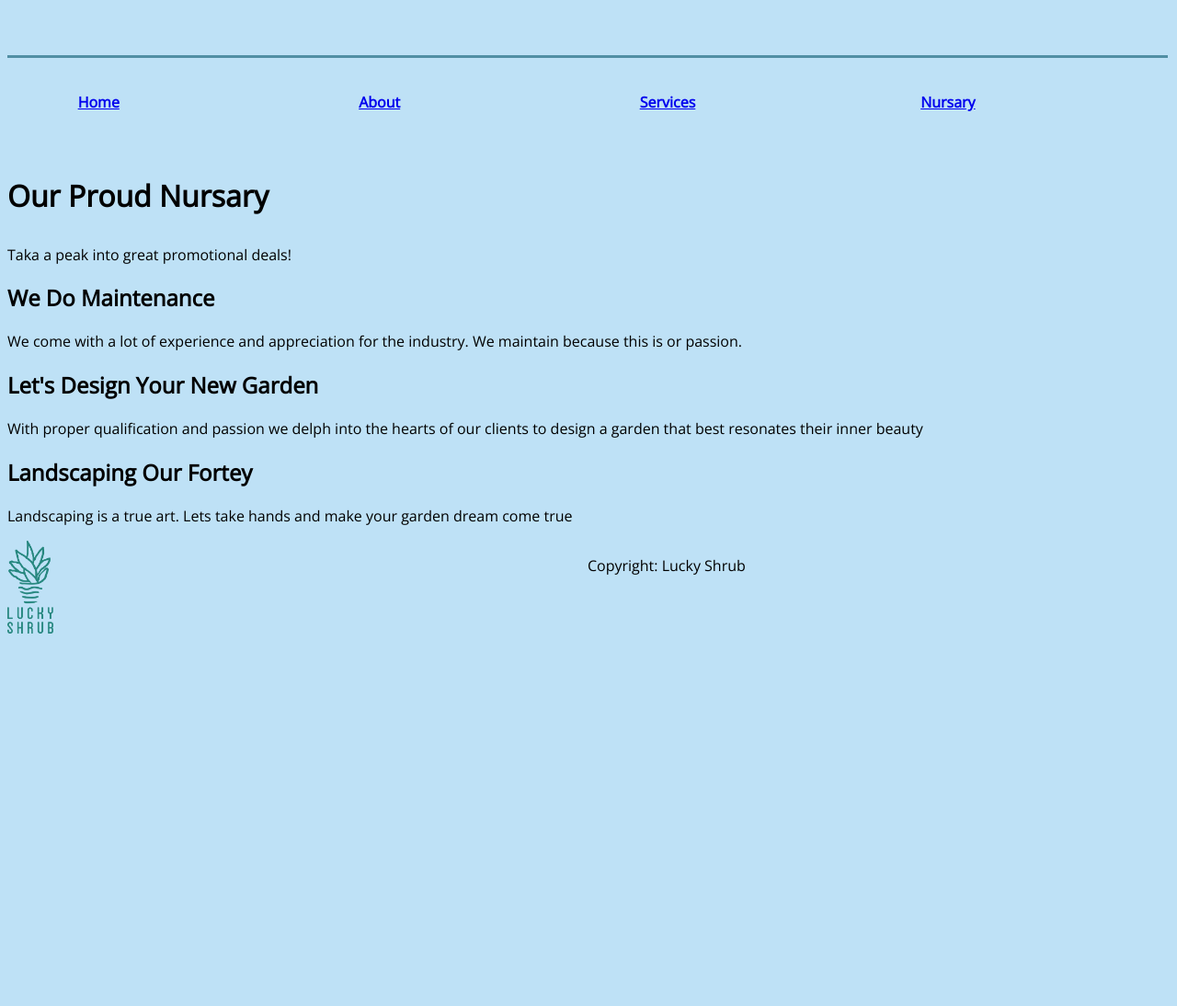
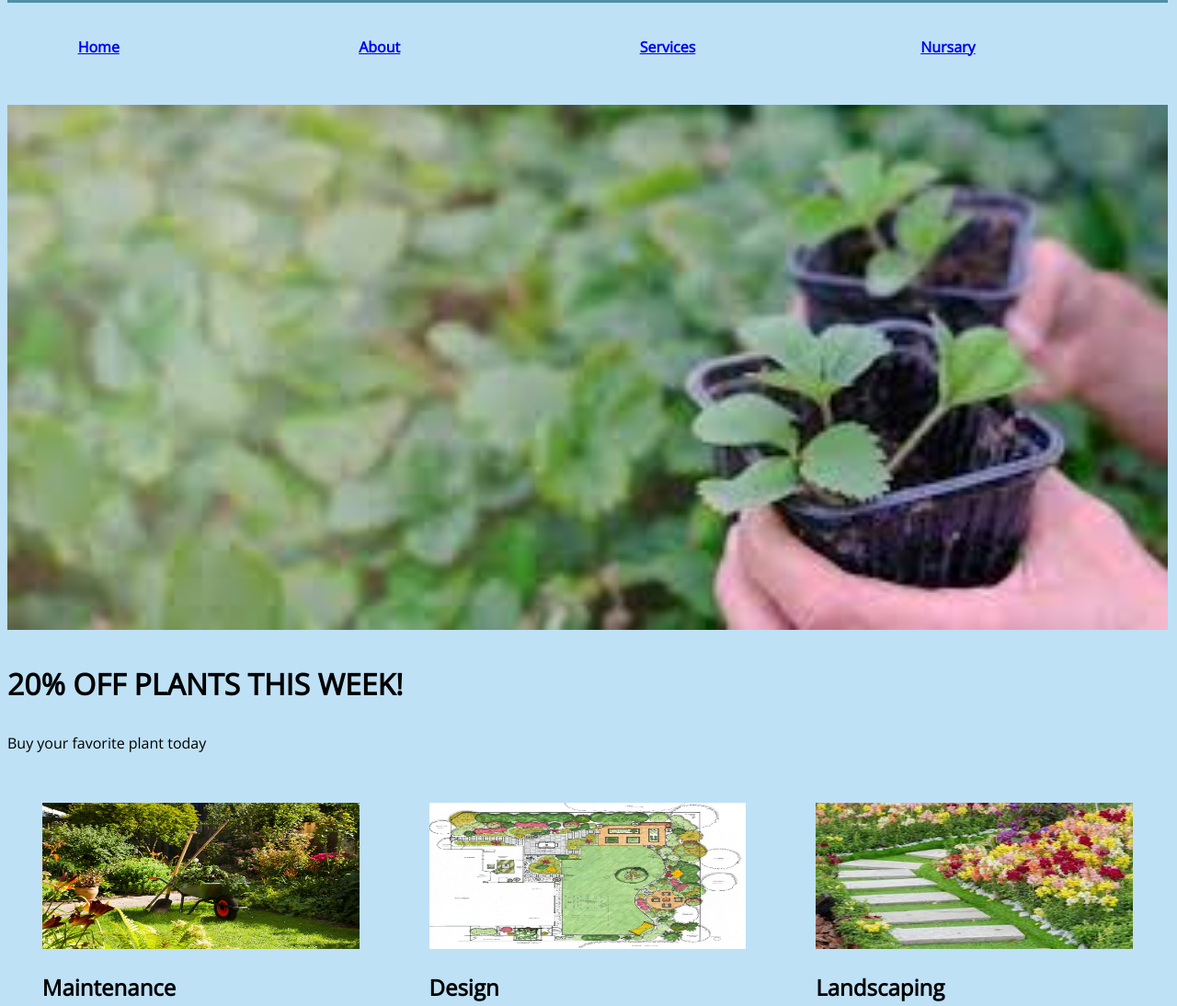
Before and after one commit to JohannesOostenbrink/MyHtmlCSSJavaScript, a plain HTML site: page HTML CSS IN DEPTH/Lucky Shrub Project/index.html in a window 1280 px wide. Shown: the part 240-1334 px from the top of the page at 92% size. Before the commit the page ends 944 px from the top, so only its background shows below. Drawn offline with nearby package versions, Linux system fonts and the light colour scheme.

Commit message:
ready for more styling

```diff
--- a/HTML CSS IN DEPTH/Lucky Shrub Project/index.html
+++ b/HTML CSS IN DEPTH/Lucky Shrub Project/index.html
@@ -24,7 +24,7 @@
 <body>
 
     <header>
-        <img src="images/Blue_logo.png" width=100 alt="This is our Logo"/>
+        <img src="images/Blue_logo.png" width=70 alt="This is our Logo"/>
 
     </header>
 
@@ -42,40 +42,37 @@
     <main>
 
         <section>
-            <article>
-              <h1>Our Proud Nursary</h1>
 
-                <p>
-                    Taka a peak into great promotional deals!
-                </p>
+            <article class="banner">
+            <img src="images/nursary banner b.jpg" width="100%" alt="">
+            <h1>20% OFF PLANTS THIS WEEK!</h1>
+            <p>Buy your favorite plant today</p>
+
+
 
             </article>
         </section>
 
-        <section>
+        <section class="toparticles">
 
             <article>
-                <h2>We Do Maintenance</h2>
-
-                <p>
-                    We come with a lot of experience and appreciation for the industry. We maintain because this is or passion.
-                </p>
+                <img src="images/garden_maintenance.jpg" width="100%" height="33%" alt="garden maintenance image">
+                <h2>Maintenance</h2>
+                <p> We come with a lot of experience and appreciation for the industry. We maintain because this is or passion.</p>
 
             </article>
+
             <article>
-                <h2>Let's Design Your New Garden</h2>
-
-                <p>
-                    With proper qualification and passion we delph into the hearts of our clients to design a garden that best resonates their inner beauty
-                </p>
+                <img src="images/garden_design.jpg" width="100%" height="33%" alt="design image">
+                <h2>Design</h2>
+                <p>With proper qualification and passion we delph into the hearts of our clients to design a garden that best resonates their inner beauty</p>
 
             </article>
+
             <article>
-                <h2>Landscaping Our Fortey</h2>
-
-                <p>
-                    Landscaping is a true art. Lets take hands and make your garden dream come true
-                </p>
+                <img src="images/Landscaping.jpg" width="100%" height="33%" alt="landscaping image">
+                <h2>Landscaping</h2>
+                <p> Landscaping is a true art. Lets take hands and make your garden dream come true </p>
 
             </article>
         </section>
```
Also changed, not shown: HTML CSS IN DEPTH/Lucky Shrub Project/Images/Landscaping.jpg (added), HTML CSS IN DEPTH/Lucky Shrub Project/Images/garden_design.jpg (added), HTML CSS IN DEPTH/Lucky Shrub Project/Images/garden_maintenance.jpg (added), HTML CSS IN DEPTH/Lucky Shrub Project/Images/nursary banner b.jpg (added), HTML CSS IN DEPTH/Lucky Shrub Project/Images/nursary banner.jpg (added).
